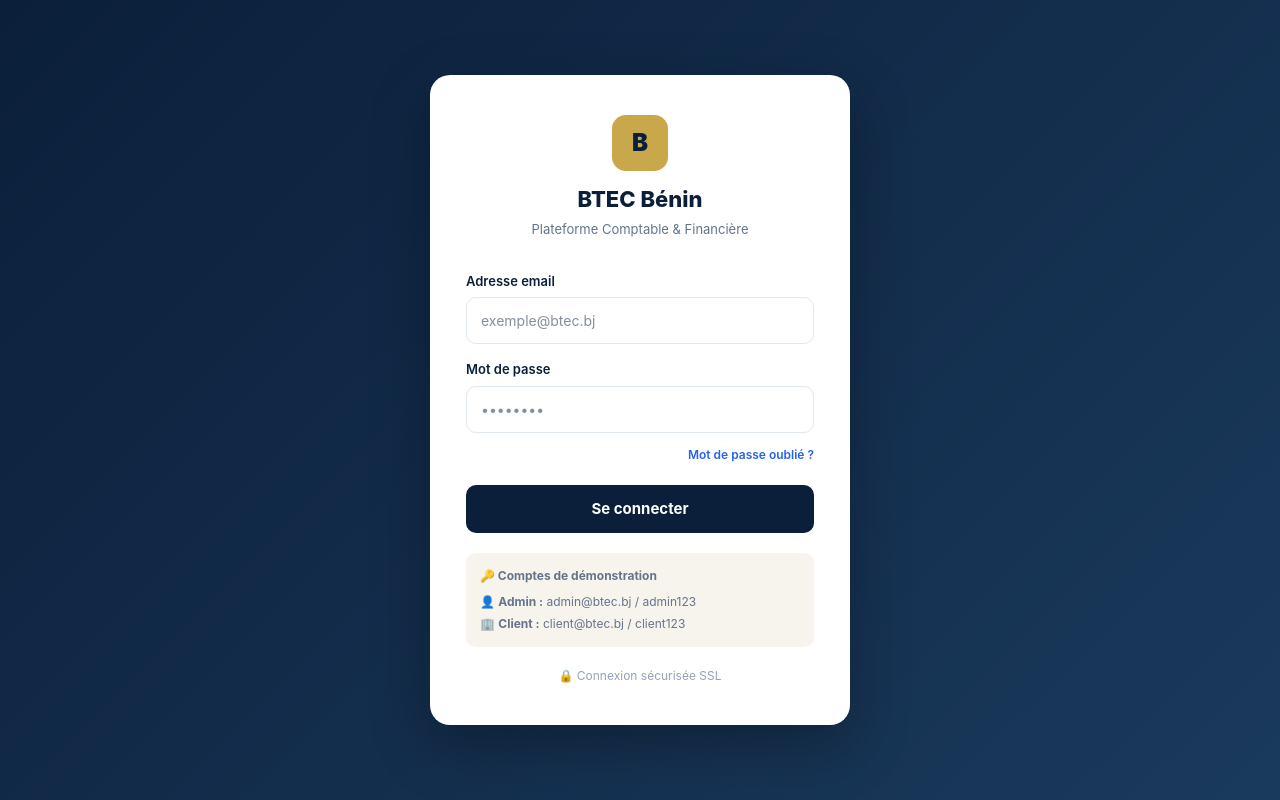
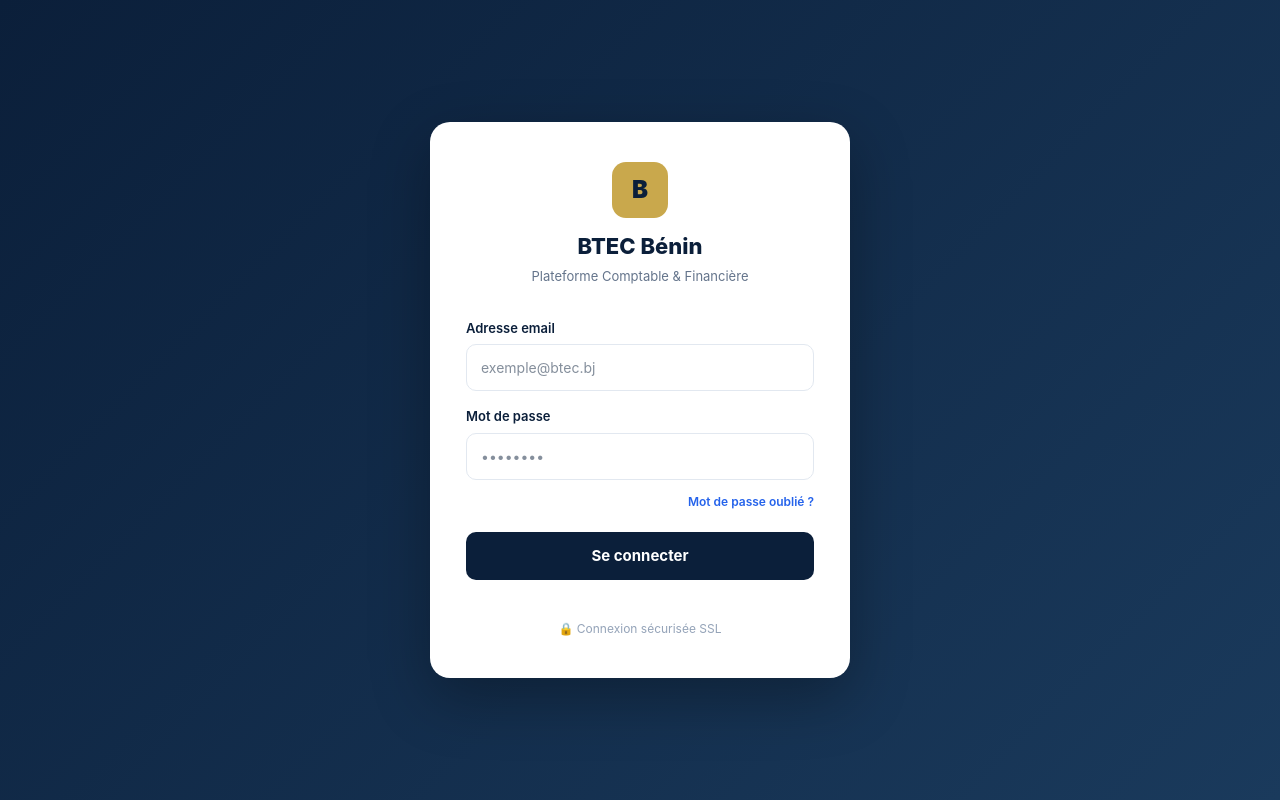
Before and after one commit to abd6267/btec-dashboard, a Next.js app: page /login in a window 1280 px wide. Built offline with nearby package versions, Linux system fonts and the light colour scheme.

Commit message:
Admin complet avec utilisateurs et facturation

```diff
--- a/app/login/page.tsx
+++ b/app/login/page.tsx
@@ -9,9 +9,9 @@ export default function LoginPage() {
   const [error, setError] = useState("");
 
   const handleLogin = () => {
-    if (email === "admin@btec.bj" && password === "admin123") {
+    if (email === "admin@btec.bj" && password === "BTEC6267") {
       router.push("/admin");
-    } else if (email === "client@btec.bj" && password === "client123") {
+    } else if (email === "client@btec.bj" && password === "client6267") {
       router.push("/dashboard");
     } else {
       setError("Email ou mot de passe incorrect.");
@@ -59,11 +59,6 @@ export default function LoginPage() {
           style={{ width: "100%", padding: "13px", background: "#0B1F3A", color: "#fff", border: "none", borderRadius: 10, fontSize: 15, fontWeight: 700, cursor: "pointer", marginBottom: 20 }}>
           Se connecter
         </button>
-        <div style={{ background: "#F7F4EE", borderRadius: 10, padding: 14 }}>
-          <div style={{ fontSize: 12, fontWeight: 700, color: "#64748B", marginBottom: 8 }}>🔑 Comptes de démonstration</div>
-          <div style={{ fontSize: 12, color: "#64748B", marginBottom: 4 }}>👤 <b>Admin :</b> admin@btec.bj / admin123</div>
-          <div style={{ fontSize: 12, color: "#64748B" }}>🏢 <b>Client :</b> client@btec.bj / client123</div>
-        </div>
         <div style={{ textAlign: "center", marginTop: 20, fontSize: 12, color: "#94A3B8" }}>
           🔒 Connexion sécurisée SSL
         </div>
```
